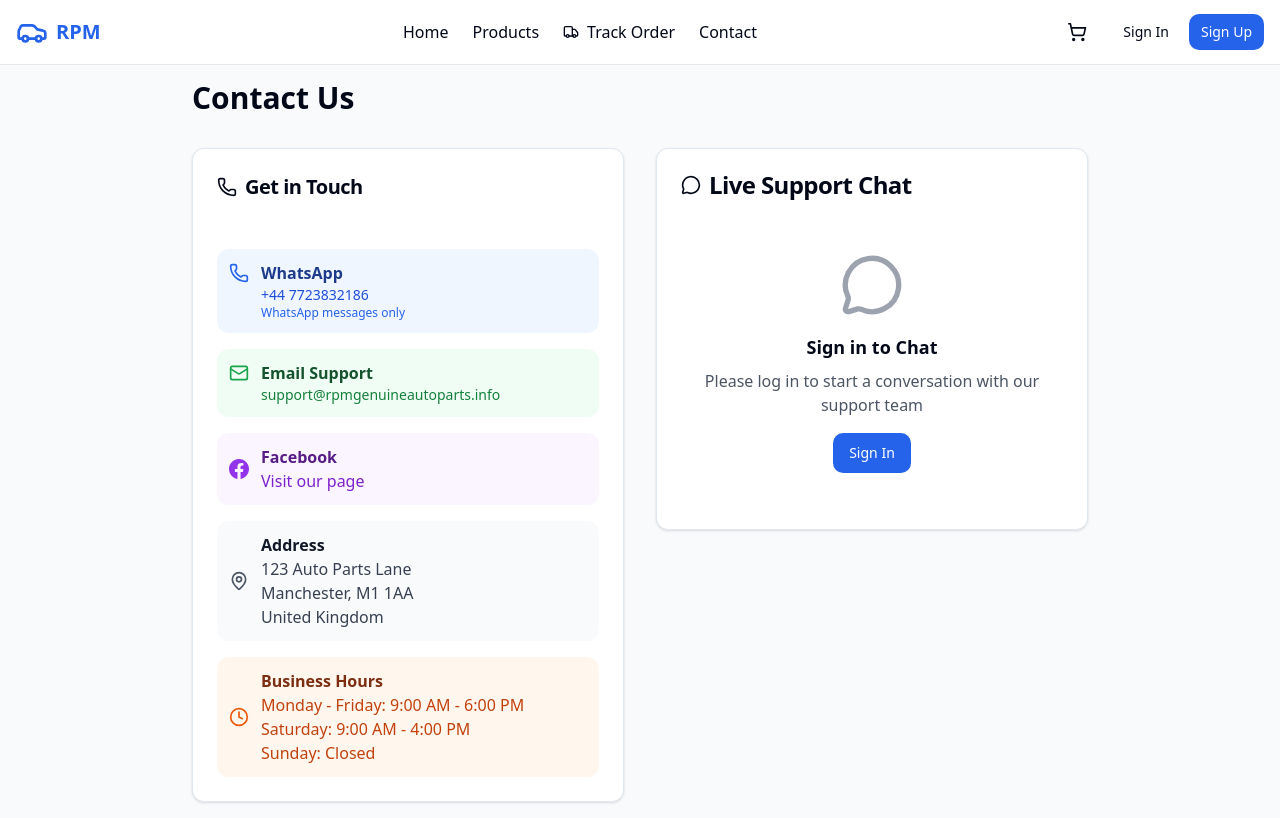
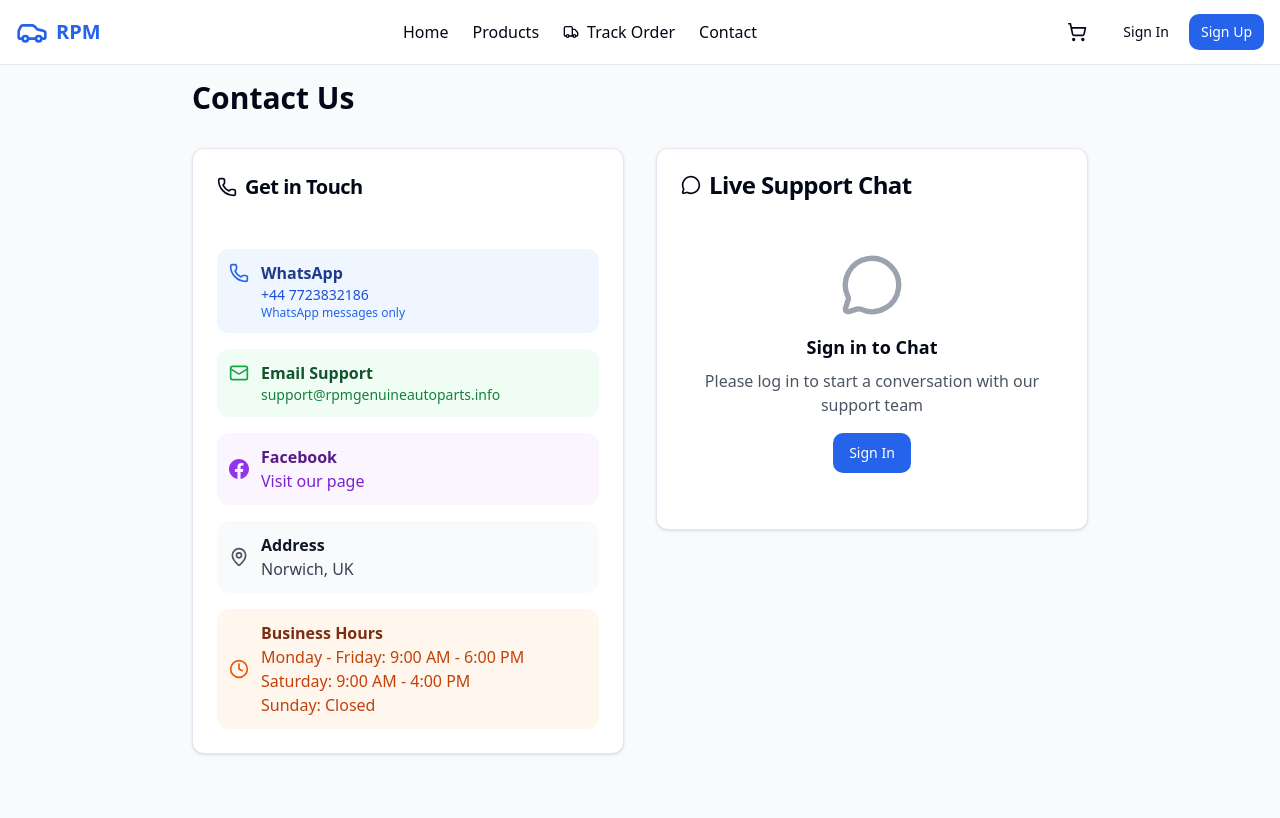
Before and after one commit to Hydra038/rpm, a Next.js app: page /contact in a window 1280 px wide. Built offline with nearby package versions, Linux system fonts and the light colour scheme.

Commit message:
Update contact page address to Norwich, UK
- Simplified address display from detailed Manchester address
- Maintains consistency with invoice templates
- Clean, professional contact information presentation

```diff
--- a/app/contact/page.tsx
+++ b/app/contact/page.tsx
@@ -197,9 +197,7 @@ export default function ContactPage() {
                   <MapPin className="w-5 h-5 text-gray-600" />
                   <div>
                     <p className="font-semibold text-gray-900">Address</p>
-                    <p className="text-gray-700">123 Auto Parts Lane</p>
-                    <p className="text-gray-700">Manchester, M1 1AA</p>
-                    <p className="text-gray-700">United Kingdom</p>
+                    <p className="text-gray-700">Norwich, UK</p>
                   </div>
                 </div>
 
```
